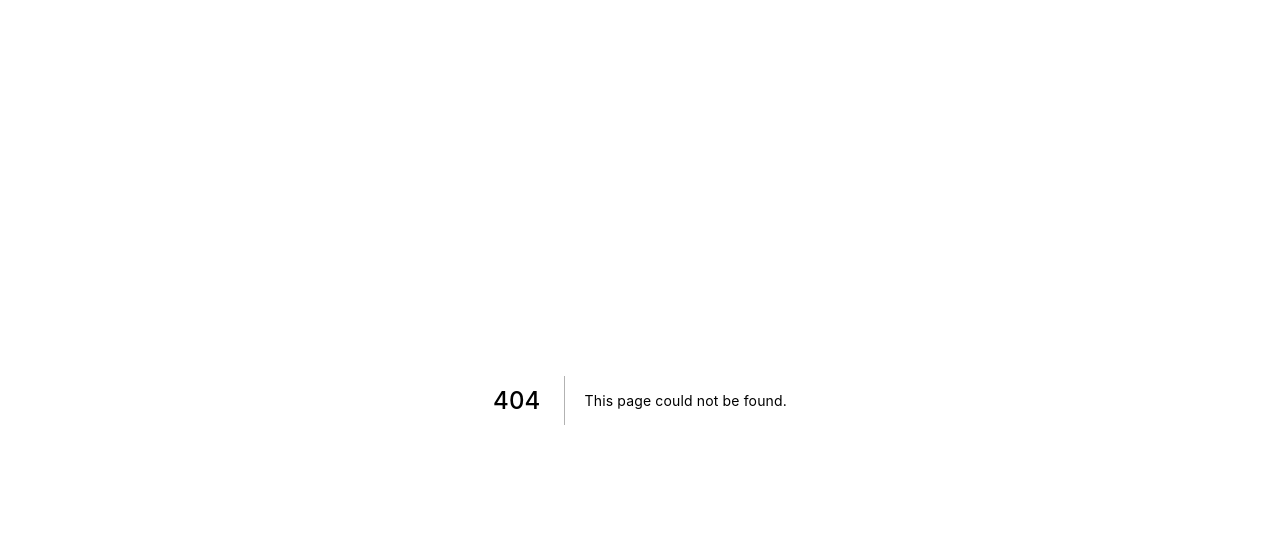
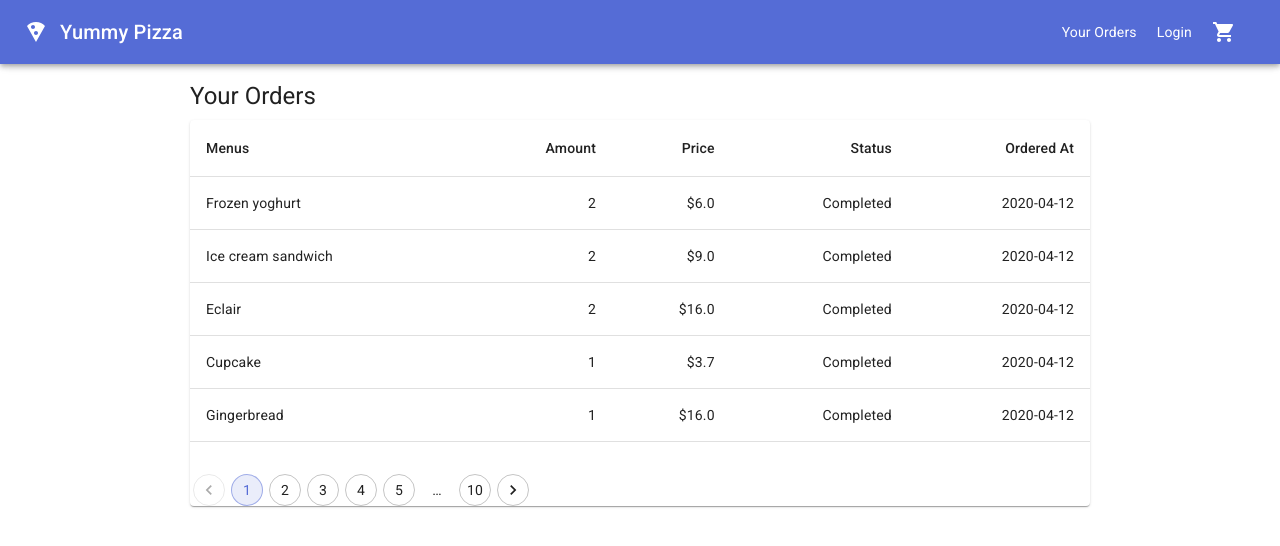
Before and after one commit to krismp/yummy-pizza-frontend, a Next.js app: page /orders in a window 1280 px wide. Before the commit this address had no page. Shown: the top 546 px of the page. Built offline with nearby package versions, Linux system fonts and the light colour scheme.

Commit message:
Create orders page

```diff
--- /dev/null
+++ b/pages/orders.js
@@ -0,0 +1,73 @@
+import React from 'react';
+import { makeStyles } from '@material-ui/core/styles';
+import Typography from '@material-ui/core/Typography';
+import Table from '@material-ui/core/Table';
+import TableBody from '@material-ui/core/TableBody';
+import TableCell from '@material-ui/core/TableCell';
+import TableContainer from '@material-ui/core/TableContainer';
+import TableHead from '@material-ui/core/TableHead';
+import TableRow from '@material-ui/core/TableRow';
+import Paper from '@material-ui/core/Paper';
+import Pagination from '@material-ui/lab/Pagination';
+import Layout from '../components/layout';
+
+const useStyles = makeStyles({
+  table: {
+    minWidth: 650,
+  },
+  pagination: {
+    padding: `2rem 0`,
+    height: `2rem`
+  }
+});
+
+function createData(name, calories, fat, carbs, orderedAt) {
+  return { name, calories, fat, carbs, orderedAt };
+}
+
+const rows = [
+  createData('Frozen yoghurt', 2, `$6.0`, "Completed", "2020-04-12"),
+  createData('Ice cream sandwich', 2, `$9.0`, "Completed", "2020-04-12"),
+  createData('Eclair', 2, `$16.0`, "Completed", "2020-04-12"),
+  createData('Cupcake', 1, `$3.7`, "Completed", "2020-04-12"),
+  createData('Gingerbread', 1, `$16.0`, "Completed", "2020-04-12"),
+];
+
+export default function SimpleTable() {
+  const classes = useStyles();
+
+  return (
+    <Layout>
+      <Typography gutterBottom variant="h5" component="h2">
+        Your Orders
+      </Typography>
+      <TableContainer component={Paper}>
+        <Table className={classes.table} aria-label="simple table">
+          <TableHead>
+            <TableRow>
+              <TableCell>Menus</TableCell>
+              <TableCell align="right">Amount</TableCell>
+              <TableCell align="right">Price</TableCell>
+              <TableCell align="right">Status</TableCell>
+              <TableCell align="right">Ordered At</TableCell>
+            </TableRow>
+          </TableHead>
+          <TableBody>
+            {rows.map((row) => (
+              <TableRow key={row.name}>
+              <TableCell component="th" scope="row">
+                  {row.name}
+              </TableCell>
+              <TableCell align="right">{row.calories}</TableCell>
+              <TableCell align="right">{row.fat}</TableCell>
+              <TableCell align="right">{row.carbs}</TableCell>
+              <TableCell align="right">{row.orderedAt}</TableCell>
+              </TableRow>
+            ))}
+          </TableBody>
+        </Table>
+        <Pagination count={10} variant="outlined" color="primary" className={classes.pagination} />
+      </TableContainer>
+    </Layout>
+  );
+}
```
